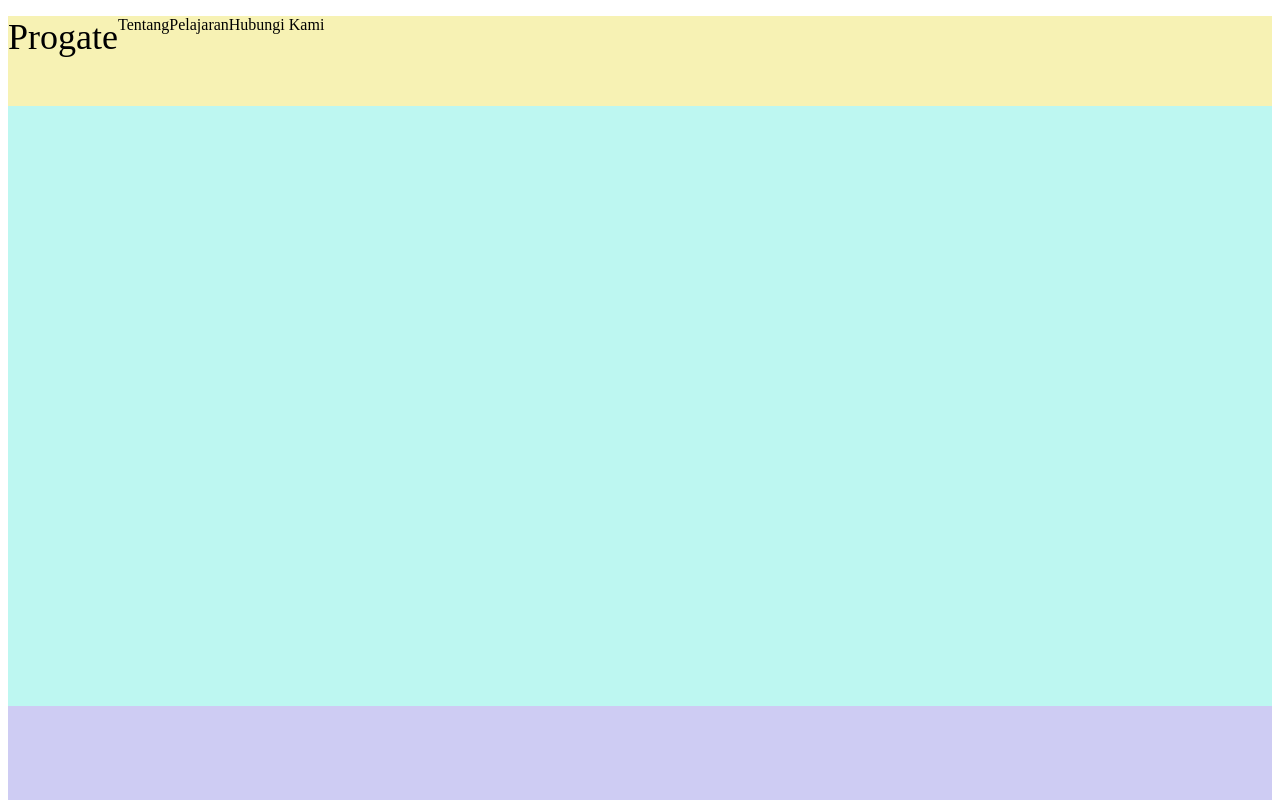
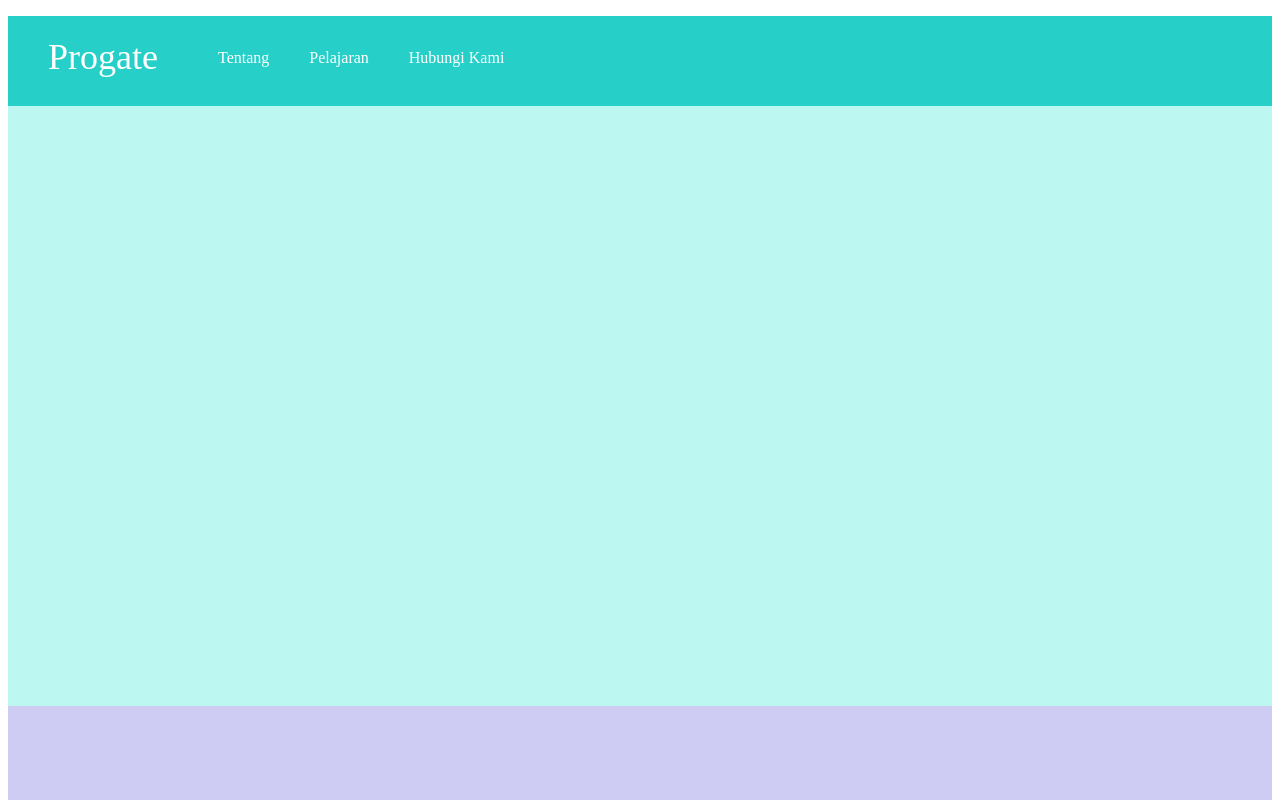
Before and after one commit to himawanTIF/htmlcss-1-progate, a plain HTML site: page index.html in a window 1280 px wide. Shown: the top 800 px of the page. Drawn offline with Linux system fonts and the light colour scheme.

Commit message:
Update stylesheet.css
Padding

```diff
--- a/stylesheet.css
+++ b/stylesheet.css
@@ -4,19 +4,22 @@ body {
 
 li {
     list-style: none;
-    /* Gantikan property float ke left */
     float: left;
+    /* Ubahlah padding atas & bawah ke 33px, dan padding kiri & kanan ke 20px */
+    padding: 33px 20px;
 }
 
 .header {
-    background-color: #f7f2b4;
+    background-color: #26d0c9;
+    color: #fff;
     height: 90px;
 }
 
-/* Gantikan font-size milik header-logo ke 36px, dan property float ke left */
 .header-logo {
+    float: left;
     font-size: 36px;
-    float: left;
+    /* Ubahlah padding atas & bawah ke 20px, dan padding kiri & kanan ke 40px */
+    padding: 20px 40px;
 }
 
 .main {
```
